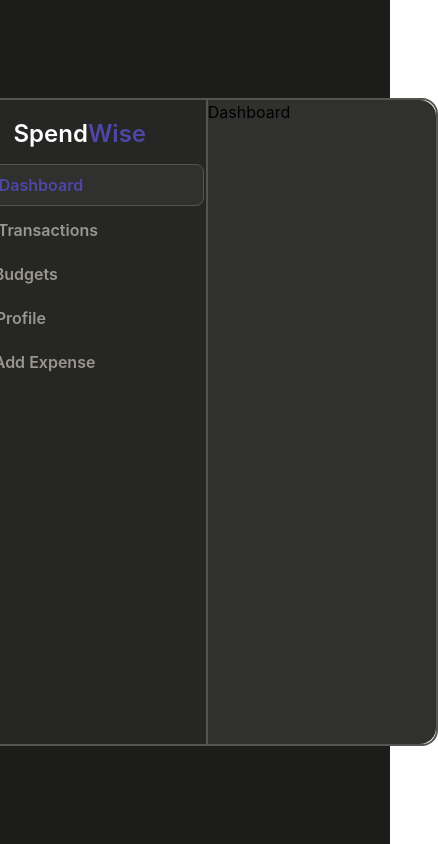
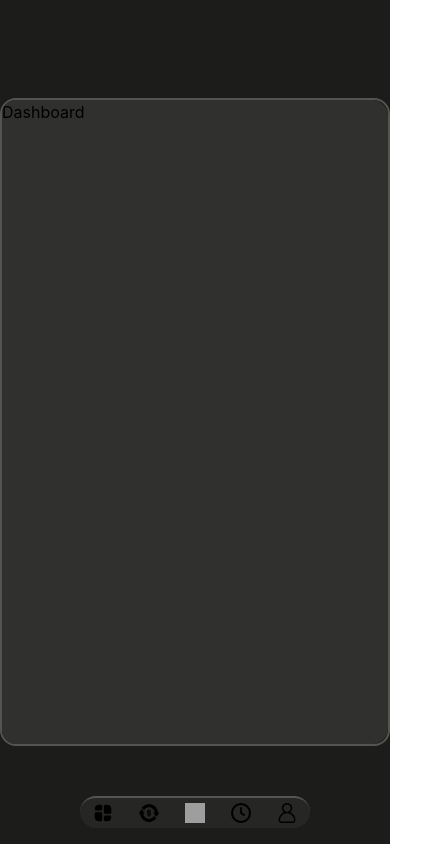
Before and after one commit to AaryanSingh31/Expense-tracker, a React (Vite) app: page / in a window 390 px wide. Shown: the whole page, 438 px wide, since content can reach past the window. Built offline with nearby package versions, Linux system fonts and the light colour scheme; grey boxes are pictures that could not be loaded.

Commit message:
Made Navbar for mobile screens

```diff
--- a/src/Layout.jsx
+++ b/src/Layout.jsx
@@ -6,7 +6,7 @@ function Layout() {
     return (
         <>
             <div className="min-h-screen flex items-center justify-center bg-[#1c1c1b]">
-                <div className="flex w-335 h-162 border-2 border-[#545450] rounded-2xl">
+                <div className=" overflow-hidden flex w-335 h-162 border-2 border-[#545450] rounded-2xl">
                     <NavBar />
                     <Outlet />
                 </div>
--- a/src/components/Dashboard/Dashboard.jsx
+++ b/src/components/Dashboard/Dashboard.jsx
@@ -1,6 +1,8 @@
 import React from 'react'
+import {useState} from 'react'
 
-function Dashboard() {
+function Dashboard({totalSpent, budgetLeft, transactions}) {
+
   return (
     <div className=' w-full h-full rounded-r-2xl bg-[#30302e]'>Dashboard</div>
   )
--- a/src/components/NavBar/NavBar.jsx
+++ b/src/components/NavBar/NavBar.jsx
@@ -1,67 +1,197 @@
-import React from 'react'
-import { NavLink } from 'react-router-dom'
-import dashboard from '../../assets/dashboard.png'
-import Transactions from '../../assets/Transactions.png'
-import budgets from '../../assets/budgets.png'
-import profile from '../../assets/profile.png'
-import add from '../../assets/add.png'
-
+import React from "react";
+import { NavLink } from "react-router-dom";
+import dashboard from "../../assets/dashboard.png";
+import Transactions from "../../assets/Transactions.png";
+import budgets from "../../assets/budgets.png";
+import profile from "../../assets/profile.png";
+import add from "../../assets/add.png";
 
 function NavBar() {
   return (
-    <div className="w-100 h-full border-r-2 border-[#545450] rounded-l-2xl bg-[#262624]">
-
-      <div className="w-full mt-4.5 text-white flex justify-center text-2xl font-semibold">Spend<span className=' text-[#4f47a6] text-2xl font-semibold'>Wise</span></div>
+    <>
+      <div className="hidden md:block w-100 h-full border-r-2 border-[#545450] bg-[#262624]">
+        <div className="w-full mt-4.5 text-white flex justify-center text-2xl font-semibold">
+          Spend
+          <span className=" text-[#4f47a6] text-2xl font-semibold">Wise</span>
+        </div>
 
         <div className="flex flex-col items-center mt-3">
-
           <NavLink
             to="/"
             className={({ isActive }) =>
-              `flex gap-2.5 py-2 pr-4 pl-3 duration-200 rounded-lg p-1 m-0.5 w-62 ${isActive ? "text-[#4f47a6] border-[1.5px] border-[#545450] bg-[#30302e]" : "text-[#98968e]"} font-semibold hover:bg-[#30302e]`
+              `flex gap-2.5 py-2 pr-4 pl-3 duration-200 rounded-lg p-1 m-0.5 w-62 ${
+                isActive
+                  ? "text-[#4f47a6] border-[1.5px] border-[#545450] bg-[#30302e]"
+                  : "text-[#98968e]"
+              } font-semibold hover:bg-[#30302e]`
             }
           >
-            <img className='w-5 h-5 mt-1' src={dashboard} alt="" /> Dashboard
+            <img className="w-5 h-5 mt-1" src={dashboard} alt="" /> Dashboard
           </NavLink>
 
           <NavLink
             to="/transactions"
             className={({ isActive }) =>
-            `flex gap-2.5 py-2 pr-4 pl-3 duration-200 rounded-lg p-1 m-0.5 w-62 ${isActive ? "text-[#4f47a6] border-[1.5px] border-[#545450] bg-[#30302e]" : "text-[#98968e]"} font-semibold hover:bg-[#30302e]`
+              `flex gap-2.5 py-2 pr-4 pl-3 duration-200 rounded-lg p-1 m-0.5 w-62 ${
+                isActive
+                  ? "text-[#4f47a6] border-[1.5px] border-[#545450] bg-[#30302e]"
+                  : "text-[#98968e]"
+              } font-semibold hover:bg-[#30302e]`
             }
           >
-          <img className='w-5 h-5 mt-1' src={Transactions} alt="" /> Transactions
+            <img className="w-5 h-5 mt-1" src={Transactions} alt="" />{" "}
+            Transactions
           </NavLink>
 
           <NavLink
             to="/budgets"
             className={({ isActive }) =>
-            `flex gap-2.5 py-2 pr-4 pl-3 duration-200 rounded-lg p-1 m-0.5 w-62 ${isActive ? "text-[#4f47a6] border-[1.5px] border-[#545450] bg-[#30302e]" : "text-[#98968e]"} font-semibold hover:bg-[#30302e]`
+              `flex gap-2.5 py-2 pr-4 pl-3 duration-200 rounded-lg p-1 m-0.5 w-62 ${
+                isActive
+                  ? "text-[#4f47a6] border-[1.5px] border-[#545450] bg-[#30302e]"
+                  : "text-[#98968e]"
+              } font-semibold hover:bg-[#30302e]`
             }
           >
-          <img className='w-4 h-4 mt-1' src={budgets} alt="" /> Budgets
+            <img className="w-4 h-4 mt-1" src={budgets} alt="" /> Budgets
           </NavLink>
 
           <NavLink
             to="/Profile"
             className={({ isActive }) =>
-            `flex gap-2.5 py-2 pr-4 pl-3 duration-200 rounded-lg p-1 m-0.5 w-62 ${isActive ? "text-[#4f47a6] border-[1.5px] border-[#545450] bg-[#30302e]" : "text-[#98968e]"} font-semibold hover:bg-[#30302e]`
+              `flex gap-2.5 py-2 pr-4 pl-3 duration-200 rounded-lg p-1 m-0.5 w-62 ${
+                isActive
+                  ? "text-[#4f47a6] border-[1.5px] border-[#545450] bg-[#30302e]"
+                  : "text-[#98968e]"
+              } font-semibold hover:bg-[#30302e]`
             }
           >
-          <img className='w-4.5 h-4.5 mt-1' src={profile} alt="" /> Profile
+            <img className="w-4.5 h-4.5 mt-1" src={profile} alt="" /> Profile
           </NavLink>
 
           <NavLink
             to="/add-expense"
             className={({ isActive }) =>
-            `flex gap-2.5 py-2 pr-4 pl-3 duration-200 rounded-lg p-1 m-0.5 w-62 ${isActive ? "text-[#4f47a6] border-[1.5px] border-[#545450] bg-[#30302e]" : "text-[#98968e]"} font-semibold hover:bg-[#30302e]`
+              `flex gap-2.5 py-2 pr-4 pl-3 duration-200 rounded-lg p-1 m-0.5 w-62 ${
+                isActive
+                  ? "text-[#4f47a6] border-[1.5px] border-[#545450] bg-[#30302e]"
+                  : "text-[#98968e]"
+              } font-semibold hover:bg-[#30302e]`
             }
           >
-          <img className='w-4 h-4 mt-1' src={add} alt="" /> Add Expense
+            <img className="w-4 h-4 mt-1" src={add} alt="" /> Add Expense
           </NavLink>
         </div>
       </div>
-  )
+      {/* Navbar for mobile devices */}
+      <div className="md:hidden
+                      fixed
+                      bottom-0 left-20 right-20
+                      mb-4 bg-[#262624]
+                      border-t-2
+                      border-[#545450]
+                      flex justify-around
+                      items-center
+                      py-2 z-50
+                      rounded-2xl h-8">
+        <NavLink to="/" className={({isActive}) =>
+          `group relative flex flex-col items center gap-0.5 px-3 py-1 rounded-lg ${isActive ? "text-[#4f47a6]" : "text-[#98968e]"}`
+        }>
+          <img className="w-5 h-5" src={dashboard} alt="Dashboard" />
+          <span className="
+      absolute bottom-6
+      opacity-0 translate-y-2 scale-95
+      group-hover:opacity-100
+      group-hover:translate-y-0
+      group-hover:scale-100
+      transition-all duration-300 ease-out
+      text-[10px] font-semibold
+      bg-[#30302e]
+      px-2 py-1 rounded-md
+      whitespace-nowrap
+      pointer-events-none
+      right-0
+    ">Home</span>
+        </NavLink>
+        <NavLink to="/transactions" className={({isActive}) =>
+          `group relative flex flex-col items center gap-0.5 px-3 py-1 rounded-lg ${isActive ? "text-[#4f47a6]" : "text-[#98968e]"}`
+        }>
+          <img className="w-5 h-5" src={Transactions} alt="Transactions" />
+          <span className="
+      absolute bottom-6
+      opacity-0 translate-y-2 scale-95
+      group-hover:opacity-100
+      group-hover:translate-y-0
+      group-hover:scale-100
+      transition-all duration-300 ease-out
+      text-[10px] font-semibold
+      bg-[#30302e]
+      px-2 py-1 rounded-md
+      whitespace-nowrap
+      pointer-events-none
+      -right-4
+    ">Transactions</span>
+        </NavLink>
+        <NavLink to="/add-expense" className={({isActive}) =>
+          `group relative flex flex-col items center gap-0.5 px-3 py-1 rounded-lg ${isActive ? "text-[#4f47a6]" : "text-[#98968e]"}`
+        }>
+          <img className="w-5 h-5" src={add} alt="Add Expense" />
+          <span className="
+      absolute bottom-6
+      opacity-0 translate-y-2 scale-95
+      group-hover:opacity-100
+      group-hover:translate-y-0
+      group-hover:scale-100
+      transition-all duration-300 ease-out
+      text-[10px] font-semibold
+      bg-[#30302e]
+      px-2 py-1 rounded-md
+      whitespace-nowrap
+      pointer-events-none
+      -right-3.5
+    ">Add Expense</span>
+        </NavLink>
+        <NavLink to="/budgets" className={({isActive}) =>
+          `group relative flex flex-col items center gap-0.5 px-3 py-1 rounded-lg ${isActive ? "text-[#4f47a6]" : "text-[#98968e]"}`
+        }>
+          <img className="w-5 h-5" src={budgets} alt="Budgets" />
+          <span className="
+      absolute bottom-6
+      opacity-0 translate-y-2 scale-95
+      group-hover:opacity-100
+      group-hover:translate-y-0
+      group-hover:scale-100
+      transition-all duration-300 ease-out
+      text-[10px] font-semibold
+      bg-[#30302e]
+      px-2 py-1 rounded-md
+      whitespace-nowrap
+      pointer-events-none
+      -right-1
+    ">Budgets</span>
+        </NavLink>
+        <NavLink to="/profile" className={({isActive}) =>
+          `group relative flex flex-col items center gap-0.5 px-3 py-1 rounded-lg ${isActive ? "text-[#4f47a6]" : "text-[#98968e]"}`
+        }>
+          <img className="w-5 h-5" src={profile} alt="Profile" />
+          <span className="
+      absolute bottom-6
+      opacity-0 translate-y-2 scale-95
+      group-hover:opacity-100
+      group-hover:translate-y-0
+      group-hover:scale-100
+      transition-all duration-300 ease-out
+      text-[10px] font-semibold
+      bg-[#30302e]
+      px-2 py-1 rounded-md
+      whitespace-nowrap
+      pointer-events-none
+      right-0
+    ">Profile</span>
+        </NavLink>
+      </div>
+    </>
+  );
 }
 
-export default NavBar
+export default NavBar;
```
Lines whose indentation alone changed are shown as unchanged.
